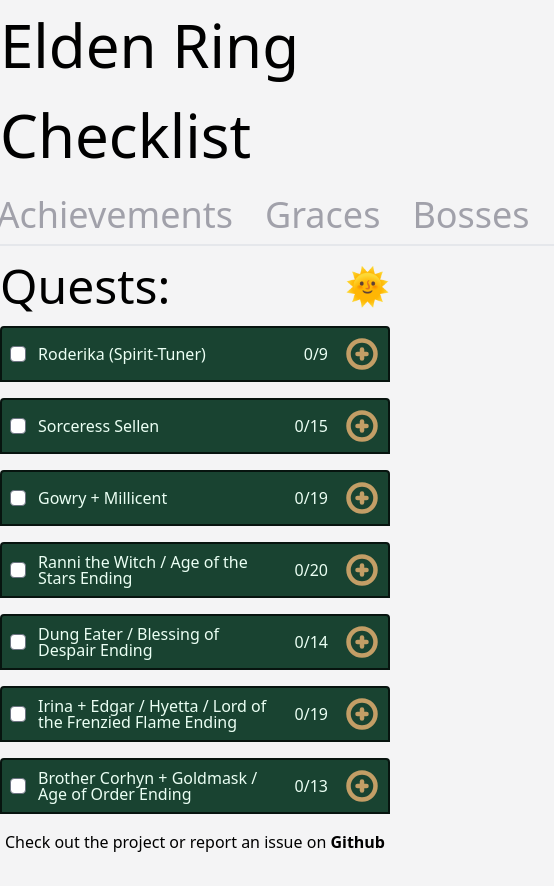
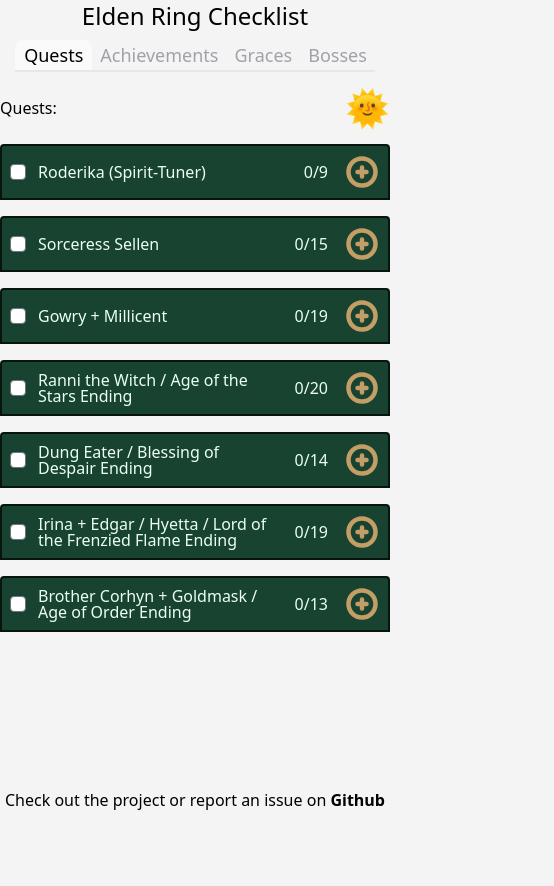
Before and after one commit to Gobluebro/Elden-Ring-Checklist, a Next.js app: page / in a window 390 px wide. Shown: the whole page, 554 px wide, since content can reach past the window. After the commit the page ends 844 px from the top, so only its background shows below. Built offline with nearby package versions, Linux system fonts and the light colour scheme.

Commit message:
Fixing the mobile view.

```diff
--- a/components/tab.tsx
+++ b/components/tab.tsx
@@ -16,13 +16,14 @@ const Tab = (props: Props) => {
   const unfocusedTabStyles = "text-zinc-400";
 
   return (
-    <h3
+    <button
       className={`${
         isFocused ? focusedTabStyles : unfocusedTabStyles
-      } px-2 mr-4`}
+      } px-2 text-lg md:text-4xl`}
+      onClick={() => setCurrentTab(tab)}
     >
-      <button onClick={() => setCurrentTab(tab)}>{TabNames[tab]}</button>
-    </h3>
+      {TabNames[tab]}
+    </button>
   );
 };
 
--- a/components/tabBar.tsx
+++ b/components/tabBar.tsx
@@ -36,7 +36,9 @@ const TabBar = (props: Props) => {
   return (
     <nav>
       <div className="flex justify-center">
-        <div className="flex border-b-2 dark:border-zinc-700">{tabsHtml}</div>
+        <div className="flex border-b-2 dark:border-zinc-700 sm:overflow-x-auto md:overflow-hidden">
+          {tabsHtml}
+        </div>
       </div>
     </nav>
   );
--- a/pages/index.tsx
+++ b/pages/index.tsx
@@ -15,11 +15,14 @@ const Home: NextPage = () => {
     <div className="container mx-auto flex flex-col min-h-screen">
       <Head>
         <title>Elden Ring Checklist</title>
+        <meta name="viewport" content="initial-scale=1.0, width=device-width" />
         <MetaAndIcons />
       </Head>
 
       <header className="mb-2">
-        <h1 className="flex justify-center">Elden Ring Checklist</h1>
+        <h1 className="flex justify-center text-2xl md:text-5xl">
+          Elden Ring Checklist
+        </h1>
       </header>
 
       <TabBar currentTab={currentTab} setCurrentTab={setCurrentTab} />
--- a/tailwind.config.js
+++ b/tailwind.config.js
@@ -31,14 +31,5 @@ module.exports = {
       },
     },
   },
-  plugins: [
-    plugin(function ({ addBase, theme }) {
-      addBase({
-        h1: { fontSize: theme("fontSize.6xl") },
-        h2: { fontSize: theme("fontSize.5xl") },
-        h3: { fontSize: theme("fontSize.4xl") },
-      });
-    }),
-    require("@tailwindcss/forms"),
-  ],
+  plugins: [require("@tailwindcss/forms")],
 };
```
